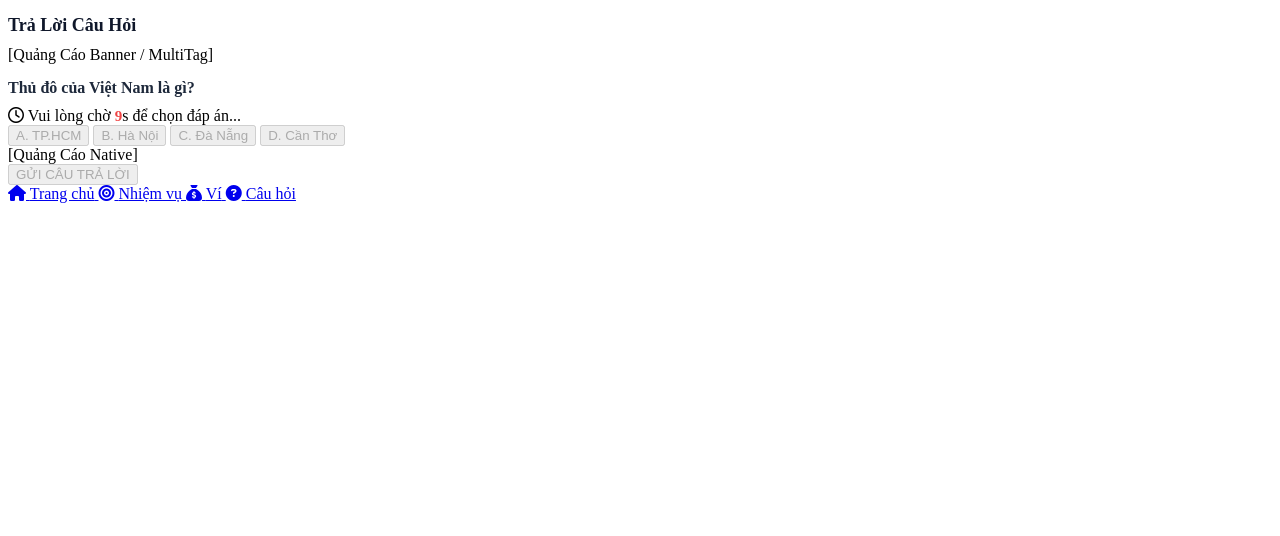
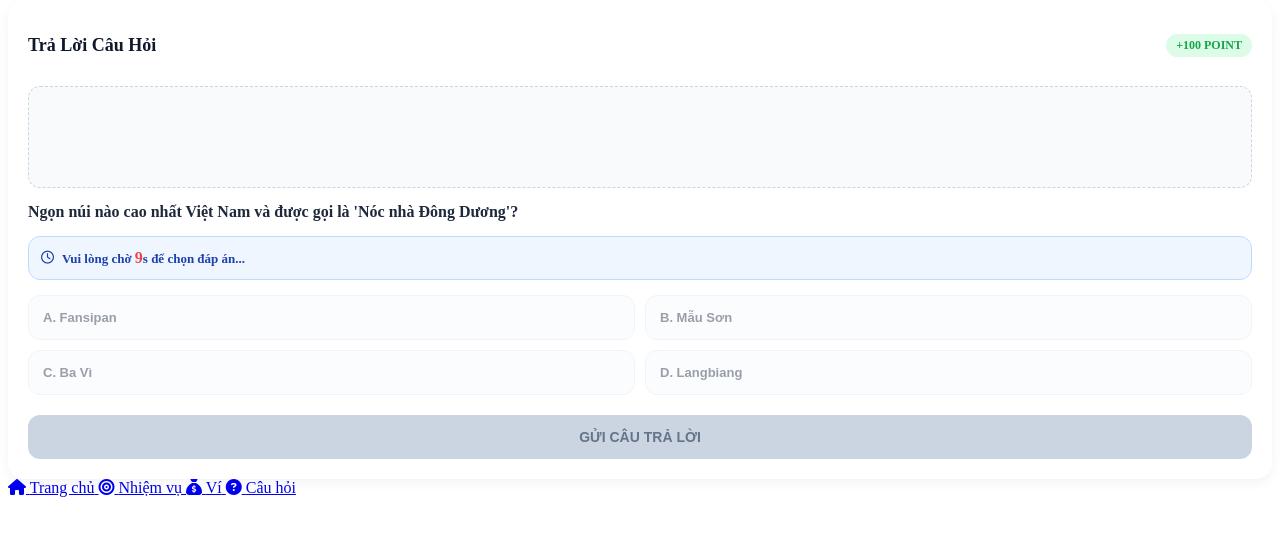
Before and after one commit to hanh2k9-dzai/App-Ki-m-Ti-n, a Flask app: page /quiz in a window 1280 px wide. Shown: the part 62-598 px from the top of the page. Run offline with Flask 3, Linux system fonts and the light colour scheme; some libraries are stand-ins or nearby versions.

Commit message:
Update quiz.html

```diff
--- a/templates/quiz.html
+++ b/templates/quiz.html
@@ -1,44 +1,133 @@
 {% extends 'base.html' %}
 
 {% block content %}
+<style>
+    .quiz-card {
+        background: #ffffff;
+        padding: 20px;
+        border-radius: 16px;
+        box-shadow: 0 4px 12px rgba(0,0,0,0.05);
+    }
+    .ad-box {
+        background: #f8fafc;
+        border: 1px dashed #cbd5e1;
+        border-radius: 12px;
+        padding: 10px;
+        text-align: center;
+        margin: 15px 0;
+        min-height: 80px;
+        display: flex;
+        align-items: center;
+        justify-content: center;
+    }
+    .timer-box {
+        background: #eff6ff;
+        border: 1px solid #bfdbfe;
+        color: #1e40af;
+        padding: 12px;
+        border-radius: 12px;
+        font-size: 13px;
+        font-weight: 600;
+        margin: 15px 0;
+        display: flex;
+        align-items: center;
+        gap: 8px;
+    }
+    .options-grid {
+        display: grid;
+        grid-template-columns: 1fr 1fr;
+        gap: 10px;
+        margin-top: 15px;
+    }
+    .opt-btn {
+        background: #f8fafc;
+        border: 1px solid #e2e8f0;
+        padding: 14px;
+        border-radius: 12px;
+        font-size: 13px;
+        font-weight: 600;
+        color: #334155;
+        text-align: left;
+        cursor: pointer;
+        transition: all 0.2s ease;
+    }
+    .opt-btn:disabled {
+        opacity: 0.5;
+        cursor: not-allowed;
+    }
+    .opt-btn.selected {
+        background: #0284c7;
+        color: #ffffff;
+        border-color: #0284c7;
+    }
+    .submit-btn {
+        width: 100%;
+        background: #cbd5e1;
+        color: #64748b;
+        border: none;
+        padding: 14px;
+        border-radius: 12px;
+        font-weight: bold;
+        font-size: 14px;
+        margin-top: 20px;
+        cursor: not-allowed;
+        transition: all 0.2s ease;
+    }
+    .submit-btn.active {
+        background: #0284c7;
+        color: #ffffff;
+        cursor: pointer;
+    }
+    .result-msg {
+        margin-top: 15px;
+        padding: 12px;
+        border-radius: 10px;
+        font-size: 14px;
+        font-weight: 600;
+        text-align: center;
+        display: none;
+    }
+</style>
+
 <div class="quiz-card">
-    <h2 style="font-size: 18px; color: #0f172a; margin-bottom: 10px;">Trả Lời Câu Hỏi</h2>
-
-    <!-- Ô QUẢNG CÁO TOP (Dán code Monetag Banner/MultiTag vào đây) -->
-    <div class="ad-box">
-        <!-- 🔴 DÁN MÃ MONETAG VÀO ĐÂY 🔴 -->
-        <span>[Quảng Cáo Banner / MultiTag]</span>
+    <div style="display: flex; justify-content: space-between; align-items: center;">
+        <h2 style="font-size: 18px; color: #0f172a; font-weight: 800;">Trả Lời Câu Hỏi</h2>
+        <span style="font-size: 12px; font-weight: bold; color: #16a34a; background: #dcfce7; padding: 4px 10px; border-radius: 20px;">+{{ question.points }} POINT</span>
     </div>
 
-    <!-- Tên câu hỏi -->
-    <h3 style="font-size: 16px; color: #1e293b; margin: 15px 0 10px;">Thủ đô của Việt Nam là gì?</h3>
+    <!-- Ô QUẢNG CÁO MONETAG (ZONE 271292) -->
+    <div class="ad-box">
+        <script src="https://quge5.com/88/tag.min.js" data-zone="271292" async data-cfasync="false"></script>
+    </div>
 
-    <!-- Đồng hồ đếm ngược -->
+    <!-- Nội dung câu hỏi ngẫu nhiên từ Python -->
+    <h3 style="font-size: 16px; color: #1e293b; margin: 15px 0 10px; font-weight: 700;">{{ question.question }}</h3>
+
+    <!-- Khung đếm ngược 15s -->
     <div class="timer-box" id="timer-status">
         <i class="fa-regular fa-clock"></i>
-        <span>Vui lòng chờ <b id="countdown" style="color: #ef4444; font-size: 15px;">15</b>s để chọn đáp án...</span>
+        <span>Vui lòng chờ <b id="countdown" style="color: #ef4444; font-size: 16px;">15</b>s để chọn đáp án...</span>
     </div>
 
-    <!-- Các nút đáp án -->
+    <!-- Danh sách đáp án ngẫu nhiên -->
     <div class="options-grid">
-        <button class="opt-btn" disabled onclick="selectAnswer(this)">A. TP.HCM</button>
-        <button class="opt-btn" disabled onclick="selectAnswer(this)">B. Hà Nội</button>
-        <button class="opt-btn" disabled onclick="selectAnswer(this)">C. Đà Nẵng</button>
-        <button class="opt-btn" disabled onclick="selectAnswer(this)">D. Cần Thơ</button>
+        {% for opt in question.options %}
+        <button class="opt-btn" disabled onclick="selectAnswer(this, '{{ opt }}')">{{ opt }}</button>
+        {% endfor %}
     </div>
 
-    <!-- Ô QUẢNG CÁO BOTTOM -->
-    <div class="ad-box">
-        <span>[Quảng Cáo Native]</span>
-    </div>
+    <!-- Nút gửi kết quả -->
+    <button id="btn-submit" class="submit-btn" disabled onclick="submitQuiz()">GỬI CÂU TRẢ LỜI</button>
 
-    <!-- Nút Gửi -->
-    <button id="btn-submit" class="submit-btn" disabled>GỬI CÂU TRẢ LỜI</button>
+    <!-- Thẻ hiển thị thông báo đúng/sai -->
+    <div id="result-message" class="result-msg"></div>
 </div>
 
-<!-- SCRIPT ĐẾM NGƯỢC 15S VÀ MỞ KHÓA NÚT BẤM -->
 <script>
     let seconds = 15;
+    let selectedOption = "";
+    const questionId = {{ question.id }};
+
     const countdownEl = document.getElementById('countdown');
     const timerStatus = document.getElementById('timer-status');
     const optButtons = document.querySelectorAll('.opt-btn');
@@ -56,19 +145,51 @@
             timerStatus.style.color = '#166534';
             timerStatus.innerHTML = '<i class="fa-solid fa-circle-check"></i> Đã hết 15s! Mời bạn chọn đáp án.';
 
-            // Mở khóa các nút chọn đáp án
+            // Mở khóa nút bấm chọn đáp án
             optButtons.forEach(btn => btn.removeAttribute('disabled'));
         }
     }, 1000);
 
-    // Chọn đáp án
-    function selectAnswer(element) {
+    function selectAnswer(element, val) {
+        selectedOption = val;
         optButtons.forEach(btn => btn.classList.remove('selected'));
         element.classList.add('selected');
 
-        // Mở khóa nút Gửi câu trả lời
         submitBtn.removeAttribute('disabled');
         submitBtn.classList.add('active');
     }
+
+    function submitQuiz() {
+        if (!selectedOption) return;
+
+        fetch('/submit-answer', {
+            method: 'POST',
+            headers: { 'Content-Type': 'application/json' },
+            body: JSON.stringify({
+                question_id: questionId,
+                answer: selectedOption
+            })
+        })
+        .then(res => res.json())
+        .then(data => {
+            const msgBox = document.getElementById('result-message');
+            msgBox.style.display = 'block';
+
+            if (data.status === 'success') {
+                msgBox.style.background = '#dcfce7';
+                msgBox.style.color = '#15803d';
+                msgBox.innerText = data.message;
+            } else {
+                msgBox.style.background = '#fee2e2';
+                msgBox.style.color = '#b91c1c';
+                msgBox.innerText = data.message;
+            }
+
+            // Tự động load câu hỏi mới sau 2 giây
+            setTimeout(() => {
+                window.location.reload();
+            }, 2000);
+        });
+    }
 </script>
 {% endblock %}
```
